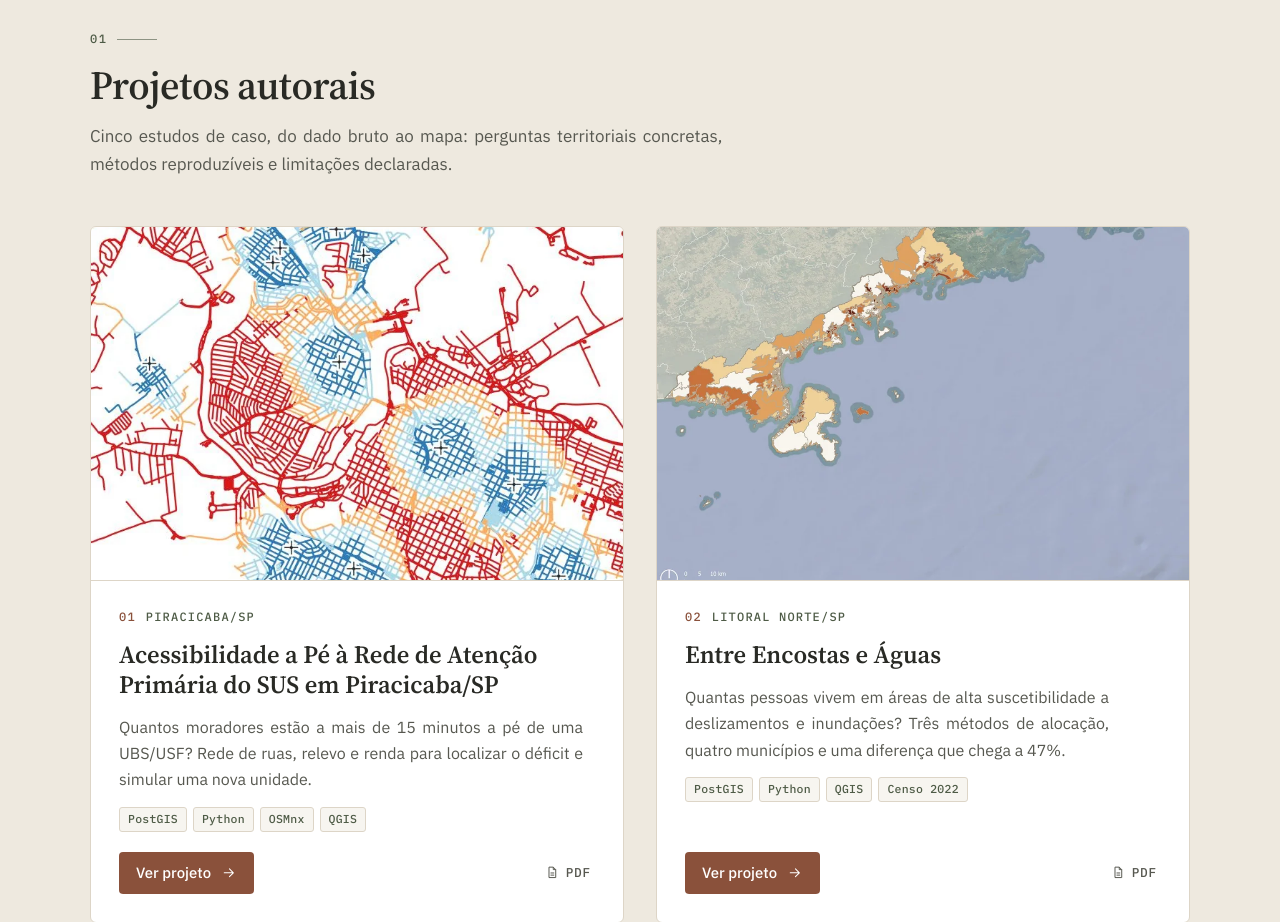
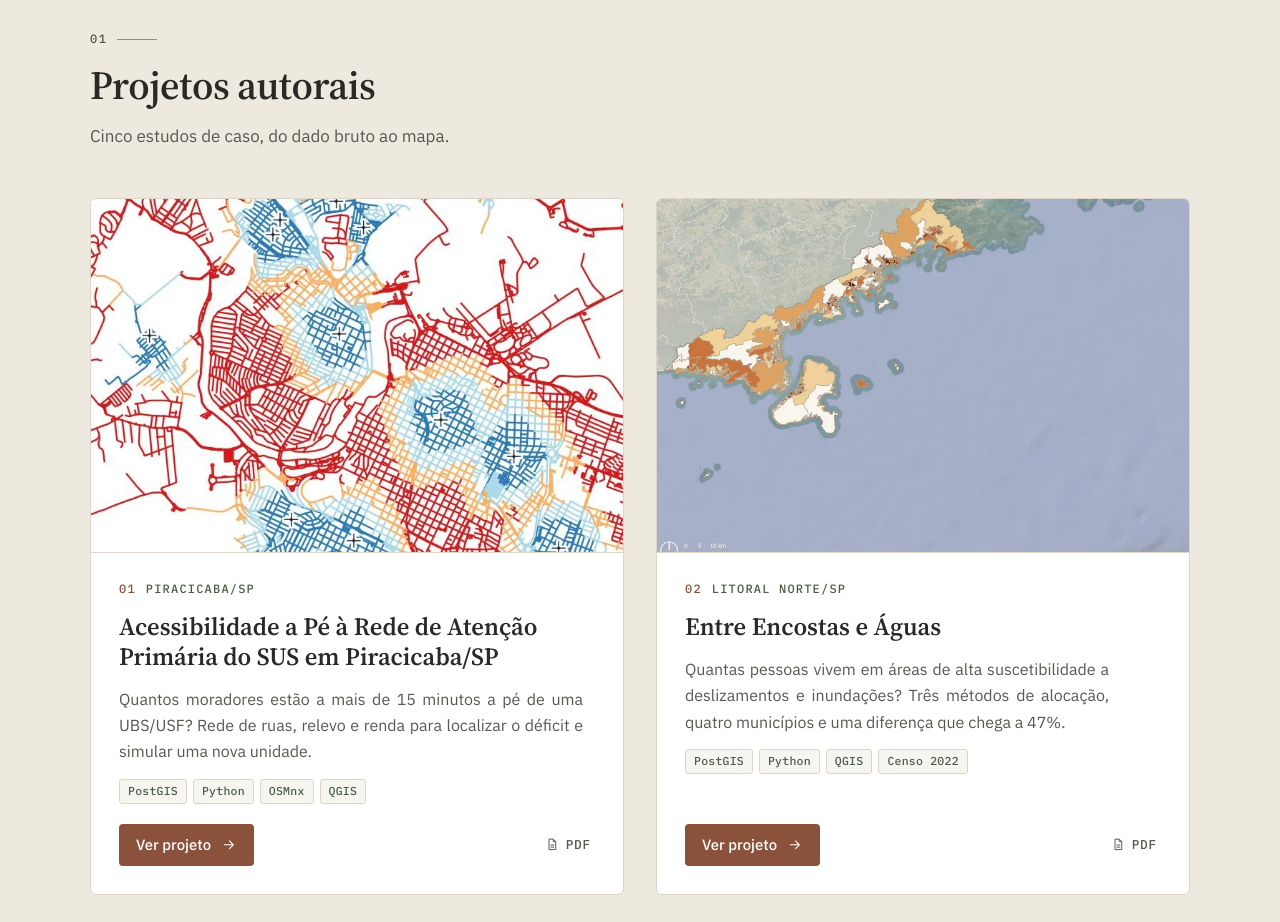
Before and after one commit to gabrielloubarboza/gabrielloubarboza.github.io, a plain HTML site: page index.html in a window 1280 px wide. Shown: the part 1140-2062 px from the top of the page. Drawn offline with Linux system fonts and the light colour scheme.

Commit message:
Encurta a introdução dos projetos autorais

```diff
--- a/index.html
+++ b/index.html
@@ -48,7 +48,7 @@
 <img src="./img/perfil/foto-perfil-640.webp" width="640" height="640" alt="Retrato de Gabriel Barboza Lourenço" fetchpriority="high">
 </figure>
 </div>
-</section><section class="secao secao--clara" id="projetos" aria-labelledby="projetos-t"><div class="wrap"><header class="secao__cab"><p class="rotulo">01</p><h2 id="projetos-t">Projetos autorais</h2><p class="secao__intro">Cinco estudos de caso, do dado bruto ao mapa: perguntas territoriais concretas, métodos reproduzíveis e limitações&nbsp;declaradas.</p></header><div class="cards"><article class="card">
+</section><section class="secao secao--clara" id="projetos" aria-labelledby="projetos-t"><div class="wrap"><header class="secao__cab"><p class="rotulo">01</p><h2 id="projetos-t">Projetos autorais</h2><p class="secao__intro">Cinco estudos de caso, do dado bruto ao&nbsp;mapa.</p></header><div class="cards"><article class="card">
 <a class="card__img" href="./projetos/piracicaba/" tabindex="-1" aria-hidden="true"><img src="./img/projetos/piracicaba/capa.webp" srcset="./img/projetos/piracicaba/capa.webp 743w" sizes="(min-width: 900px) 560px, 100vw" width="743" height="1142" alt="Imagem da capa do relatório: rede de ruas da sede urbana de Piracicaba colorida pelo tempo de caminhada até a UBS/USF mais próxima" loading="lazy" decoding="async"></a>
 <div class="card__corpo">
 <p class="card__rotulo"><span class="card__num">01</span> Piracicaba/SP</p>
```
Also changed, not shown: en/index.html (+1 -1 lines).
